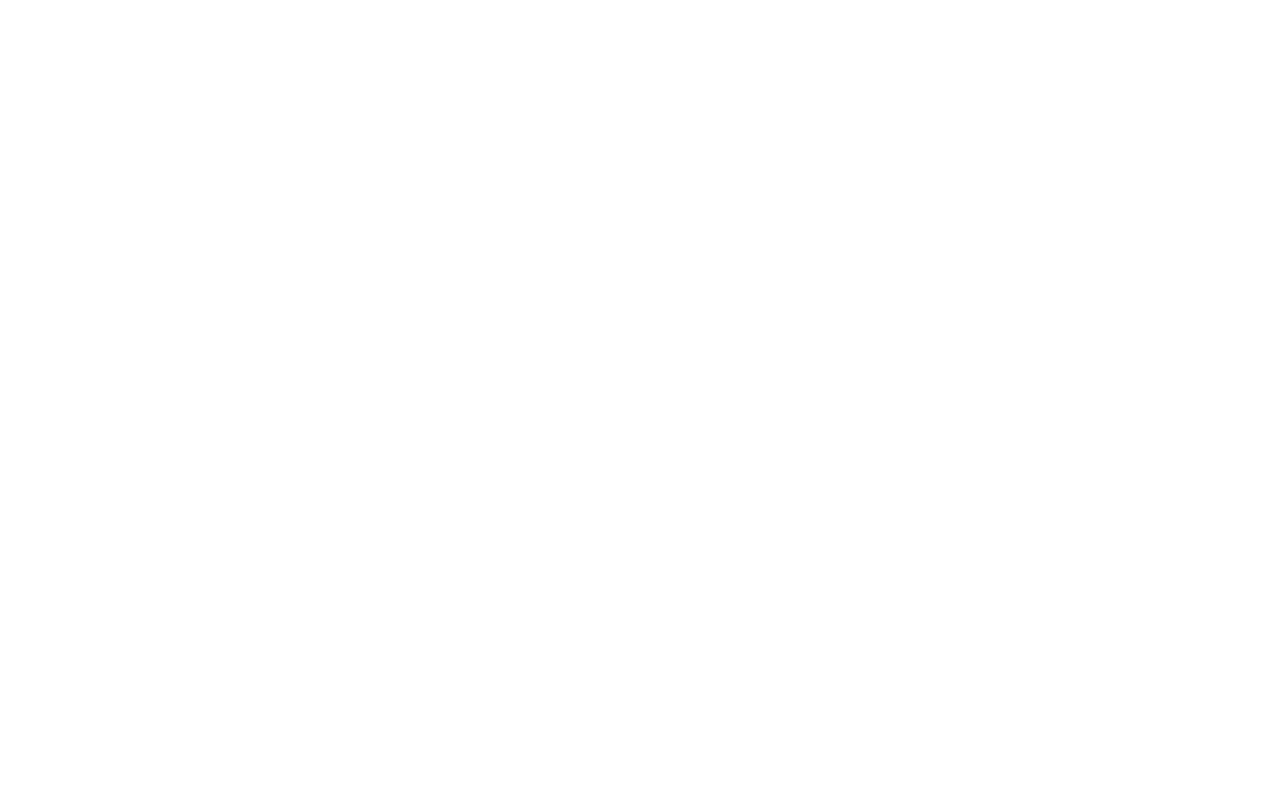
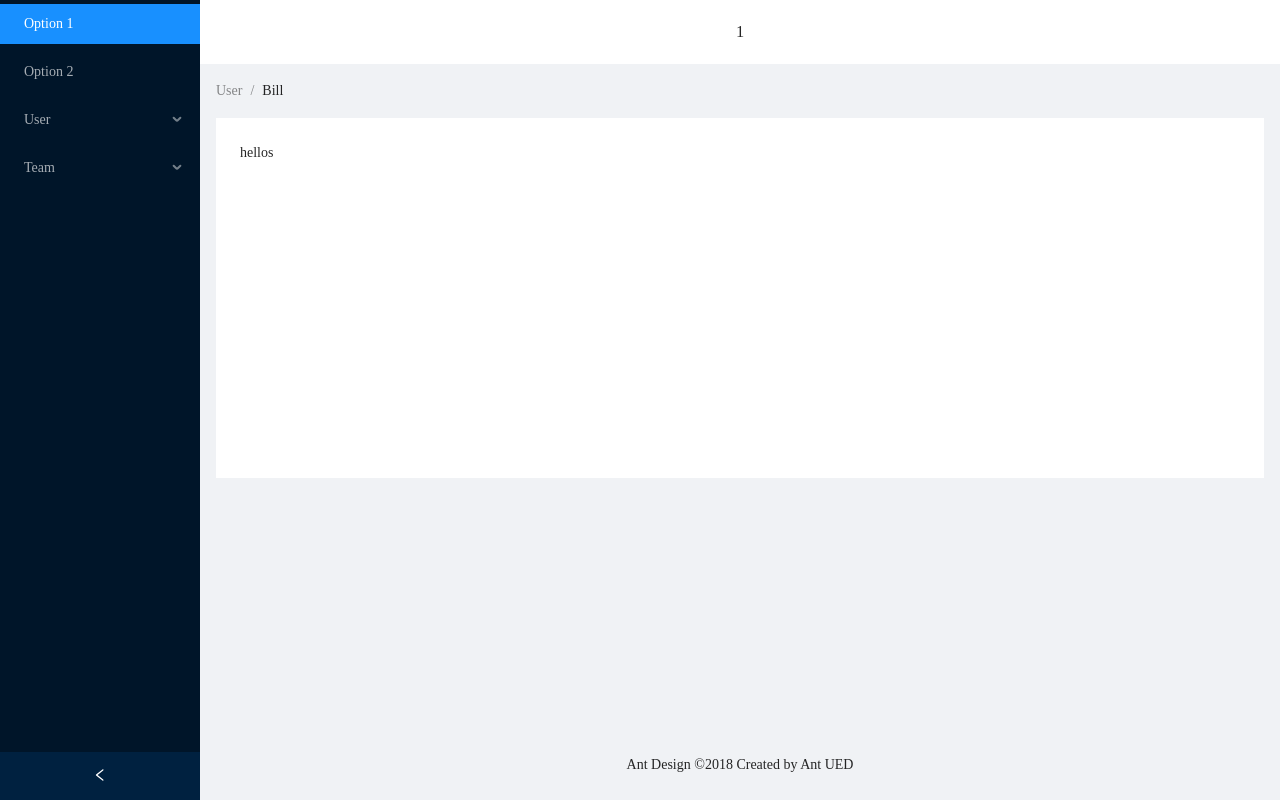
Before and after one commit to DN-2020/fe, a React (Create React App) app: page /company in a window 1280 px wide. Built offline with nearby package versions, Linux system fonts and the light colour scheme.

Commit message:
add layout

```diff
--- /dev/null
+++ b/src/pages/Company/ReservationList/ResListContainer.js
@@ -0,0 +1,15 @@
+import React from 'react'
+import PropTypes from 'prop-types'
+import ResListPresenter from './ResListPresenter'
+
+const ResListContainer=(props)=> {
+    return (
+        <ResListPresenter props ={props}></ResListPresenter>
+    )
+}
+
+ResListContainer.propTypes = {
+
+}
+
+export default ResListContainer
--- /dev/null
+++ b/src/pages/Company/ReservationList/ResListPresenter.js
@@ -0,0 +1,22 @@
+import React from 'react'
+import PropTypes from 'prop-types'
+import { Layout } from 'antd';
+
+const { Header, Footer, Sider, Content } = Layout;
+
+
+const ResListPresenter=(props)=> {
+    return (
+
+  <>
+    hellos
+  </>
+
+    )
+}
+
+ResListPresenter.propTypes = {
+
+}
+
+export default ResListPresenter
--- /dev/null
+++ b/src/pages/Company/ReservationList/index.js
@@ -0,0 +1,11 @@
+import ResListContainer from "./ResListContainer";
+import { connect } from "react-redux";
+
+export default connect(
+  ({ }) => ({
+
+  }),
+  dispatch => ({
+
+  })
+)(ResListContainer);
--- a/src/route/CompanyRouter.js
+++ b/src/route/CompanyRouter.js
@@ -1,14 +1,59 @@
-import React from 'react';
+import React,{useState} from 'react';
 import { Route, Switch } from 'react-router-dom';
+import { Layout, Menu, Breadcrumb } from 'antd';
+import { Main, Search,ProductDetail,Reservation,AccountInfoContainer,LoginContainer,RegisterContainer,DetailContainer , ConfirmContainer , CancelContainer,CancelDetailContainer,ConfirmCancelContainer} from '../pages';
+import Company_Res_Container from"../pages/Company/ReservationList"
+const { Header, Content, Sider,Footer } = Layout;
+const { SubMenu } = Menu;
 
-import { Main, Search,ProductDetail,Reservation,AccountInfoContainer,LoginContainer,RegisterContainer,DetailContainer , ConfirmContainer , CancelContainer,CancelDetailContainer,ConfirmCancelContainer} from '../pages';
-import Cus_Header from "../pages/Main/Cus_Header" ;
-import Cus_Footer from "../pages/Main/Cus_Footer" ;
-const CompanyRouter = () => (
+const CompanyRouter = (props) => {
+  const [collpase,setCollapse]= useState("");
+  return(
+
     <>
-        {/* <Route exact path="/company" component={}></Route> */}
-
+      <Layout style={{ minHeight: '100vh' }}>
+        <Sider collapsible collapsed={collpase} onCollapse={setCollapse}>
+          <div className="logo" />
+          <Menu theme="dark" defaultSelectedKeys={['1']} mode="inline">
+            <Menu.Item key="1" >
+              Option 1
+            </Menu.Item>
+            <Menu.Item key="2" >
+              Option 2
+            </Menu.Item>
+            <SubMenu key="sub1"  title="User">
+              <Menu.Item key="3">Tom</Menu.Item>
+              <Menu.Item key="4">Bill</Menu.Item>
+              <Menu.Item key="5">Alex</Menu.Item>
+            </SubMenu>
+            <SubMenu key="sub2" title="Team">
+              <Menu.Item key="6">Team 1</Menu.Item>
+              <Menu.Item key="8">Team 2</Menu.Item>
+            </SubMenu>
+            <Menu.Item key="9" />
+          </Menu>
+        </Sider>
+        <Layout className="site-layout">
+          <Header className="site-layout-background" style={style.contentLayout} >
+              <h1>{1}</h1>
+          </Header>
+          <Content style={{textAlign:"left", margin: '0 16px' }}>
+            <Breadcrumb style={{ margin: '16px 0' }}>
+            <Breadcrumb.Item>User</Breadcrumb.Item>
+              <Breadcrumb.Item>Bill</Breadcrumb.Item>
+            </Breadcrumb>
+            <div className="site-layout-background" style={{ background:"white", padding: 24, minHeight: 360 }}>
+            <Route exact path="/company" component={Company_Res_Container}></Route>
+            </div>
+          </Content>
+          <Footer style={{ textAlign: 'center' }}>Ant Design ©2018 Created by Ant UED</Footer>
+        </Layout>
+      </Layout>
   </>
-);
-
+)};
+const style={
+  contentLayout:{
+    background:"#fff"
+  }
+}
 export default CompanyRouter;
```
Also changed, not shown: src/pages/Company/reservation/Company_Res_Container.js (deleted, +0 -9 lines), src/pages/Company/reservation/Company_Res_Presenter.js (deleted, +0 -15 lines), src/pages/Company/reservation/Res_List.js (deleted, +0 -53 lines), src/pages/Company/reservation/index.js (deleted, +0 -8 lines), src/pages/Company/index.js (deleted), src/pages/Company/reservation/Res_Insert.cjs (deleted).
